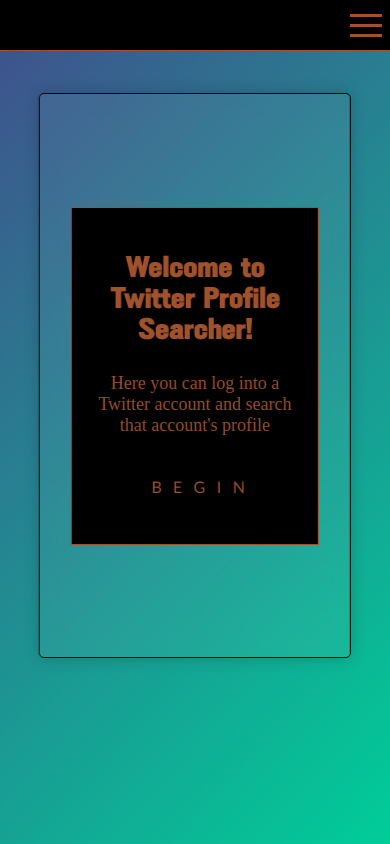
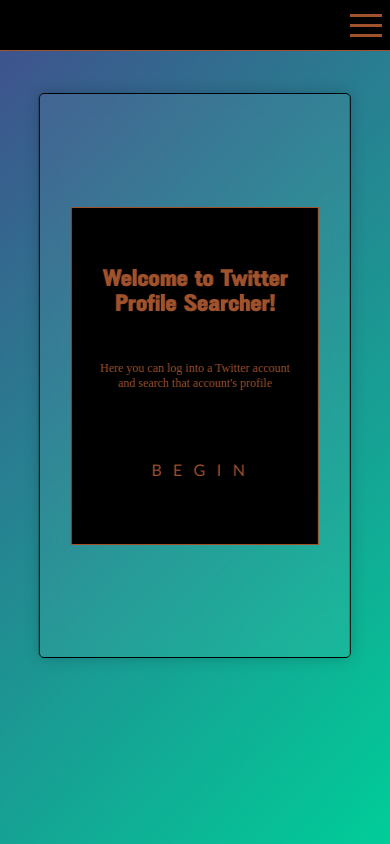
Before and after one commit to BrentG6000/twitter_project, a React (Create React App) app in the folder client/: page / in a window 390 px wide. Built offline with nearby package versions, Linux system fonts and the light colour scheme; no server answers.

Commit message:
Fixed font for mobile profile page

```diff
--- a/client/src/styles/App.scss
+++ b/client/src/styles/App.scss
@@ -133,6 +133,6 @@
 p {
   font-size: 22px;
   @media (max-width: 565px) {
-    font-size: 12px;
+    font-size: 16px;
   }
 }
--- a/client/src/styles/frost.scss
+++ b/client/src/styles/frost.scss
@@ -48,10 +48,10 @@
       @media (max-width: 520px) {
         grid-row: 3 / span 2;
         h2 {
-            font-size: 25px;
+            font-size: 20px;
         }
         p {
-            font-size: 18px;
+            font-size: 12px;
             margin-top: 40px;
         }
       }
```
